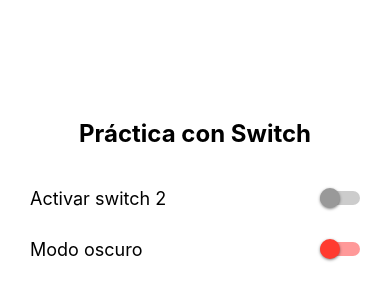
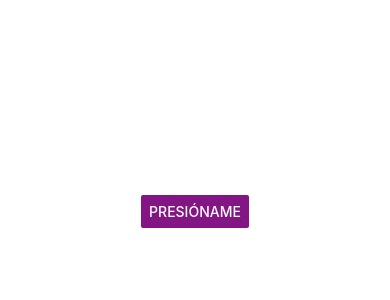
Before and after one commit to Diana-CRG/PM192, a React Native app in the folder my-blank/: screen / in a window 390 px wide. Shown: the part 218-518 px from the top of the page. Built offline with nearby package versions, Linux system fonts and the light colour scheme.

Commit message:
pract8_Boton1

```diff
--- a/my-blank/App.js
+++ b/my-blank/App.js
@@ -1,92 +1,63 @@
 import React, { useState } from 'react';
-import { View, Text, Switch, StyleSheet } from 'react-native';
-import { SafeAreaProvider, SafeAreaView } from 'react-native-safe-area-context';
+import { StatusBar } from 'expo-status-bar';
+import {
+  View,
+  Text,
+  Button,
+  Alert,
+  TouchableOpacity,
+  Image,
+  StyleSheet,
+} from 'react-native';
 
 export default function App() {
-  const [modoOscuro, setModoOscuro] = useState(false);
-  const [activarSwitch, setActivarSwitch] = useState(false);
-
-
-
+  const [botonDesactivado, setBotonDesactivado] = useState(false);
+  const [contador, setContador] = useState(0);
 
   return (
-    <SafeAreaProvider>
-      <SafeAreaView style={[styles.contenedor, modoOscuro && styles.fondoOscuro]}>
-         <Text style={[styles.titulo, modoOscuro && styles.textoClaro]}>
-            Práctica con Switch
-         </Text>
+    <View style={styles.container}>
+      <StatusBar style="auto" />
 
-
-        {/* Primer switch */}
-        <View style={styles.opcion}>
-          <Text style={[styles.etiqueta, modoOscuro && styles.textoClaro]}>
-            Activar switch 2
-          </Text>
-          <Switch
-            value={activarSwitch}
-            onValueChange={setActivarSwitch}
-            trackColor={{ false: '#ccc', true: '#4caf50' }}
-            thumbColor={activarSwitch ? '#ffffff' : '#999999'}
-          />
-        </View>
-
-        {/* Switch para modo oscuro */}
-        <View style={styles.opcion}>
-          <Text style={[styles.etiqueta, modoOscuro && styles.textoClaro]}>
-            Modo oscuro
-          </Text>
-          <Switch
-            value={modoOscuro}
-            onValueChange={setModoOscuro}
-            disabled={!activarSwitch}
-            trackColor={
-              !activarSwitch
-                ? { false: '#ff9999', true: '#ff3b30' }
-                : { false: '#ccc', true: '#4caf50' }
-            }
-            thumbColor={
-              !activarSwitch
-                ? '#ff3b30'
-                : modoOscuro
-                ? '#ffffff'
-                : '#999999'
-            }
-          />
-        </View>
-
-      </SafeAreaView>
-    </SafeAreaProvider>
+      {/* PRIMER BOTÓN - Alert simple */}
+      <View style={styles.buttonWrapper}>
+        <Button
+            title="Presióname"
+            color="#841584"
+            onPress={() => alert('Me presionaste =p')}
+        />
+      </View>
+    </View>
   );
 }
 
-/* Zona 3: Estilos */
 const styles = StyleSheet.create({
-  contenedor: {
+  container: {
     flex: 1,
-    backgroundColor: '#fff',
-    paddingHorizontal: 30,
     justifyContent: 'center',
+    alignItems: 'center',
   },
-  titulo: {
-    fontSize: 24,
-    marginBottom: 40,
-    textAlign: 'center',
-    fontWeight: 'bold',
+  buttonWrapper: {
+    marginTop: 15,
   },
-
-  fondoOscuro: {
-    backgroundColor: '#1a1a1a',
-  },
-  textoClaro: {
-    color: '#ffffff', // solo uno definido
-  },
-  opcion: {
+  botonJustificado: {
     flexDirection: 'row',
     justifyContent: 'space-between',
-    marginBottom: 30,
+    width: 250,
+    marginTop: 15,
+  },
+  dynamicButton: {
+    padding: 10,
+    marginTop: 15,
+    backgroundColor: '#987867',
+    borderRadius: 5,
     alignItems: 'center',
   },
-  etiqueta: {
+  dynamicText: {
+    color: '#345676',
     fontSize: 18,
   },
+  imagen: {
+    width: 100,
+    height: 100,
+  },
 });
```
Also changed, not shown: my-blank/assets/pokebola.png (added).
